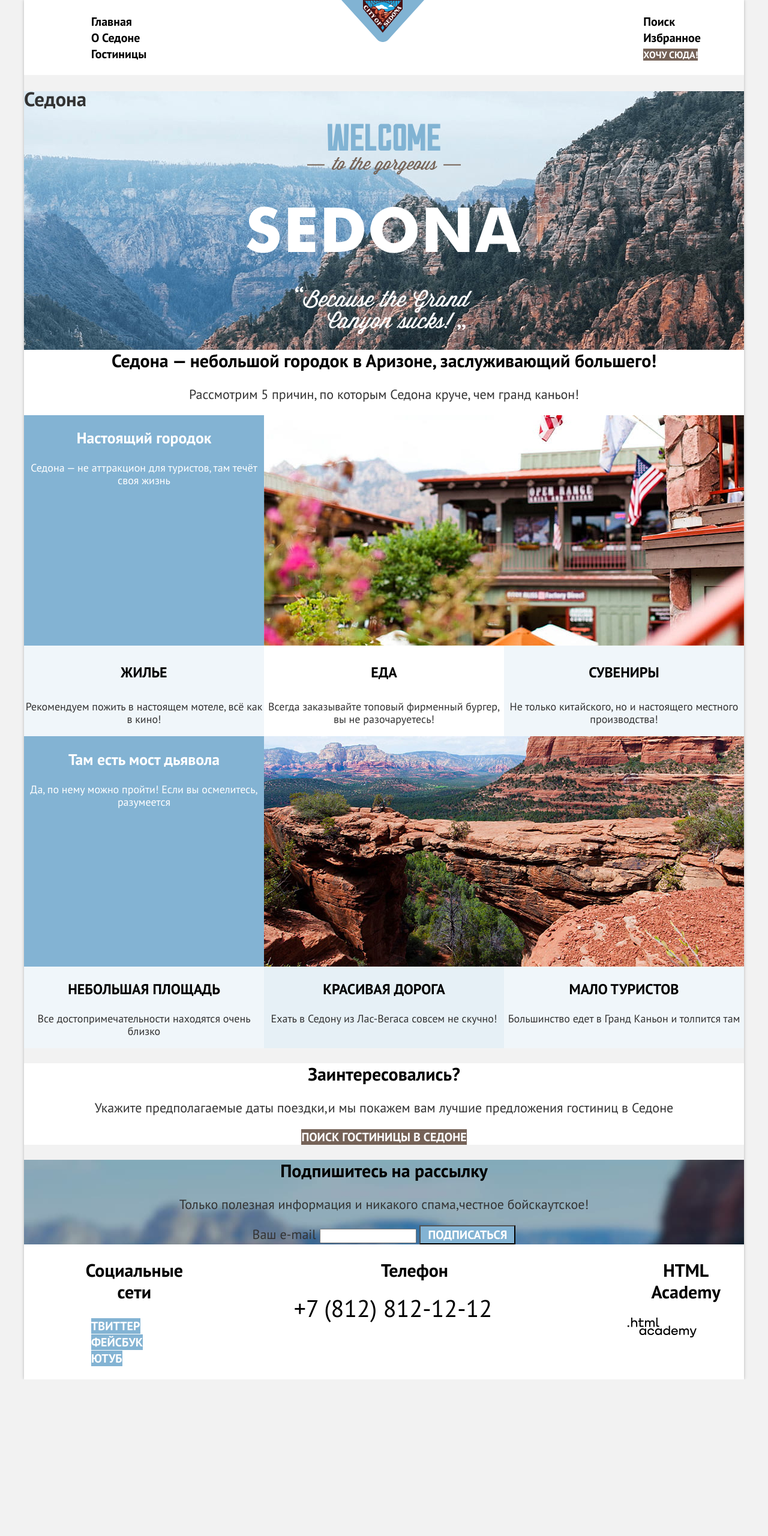
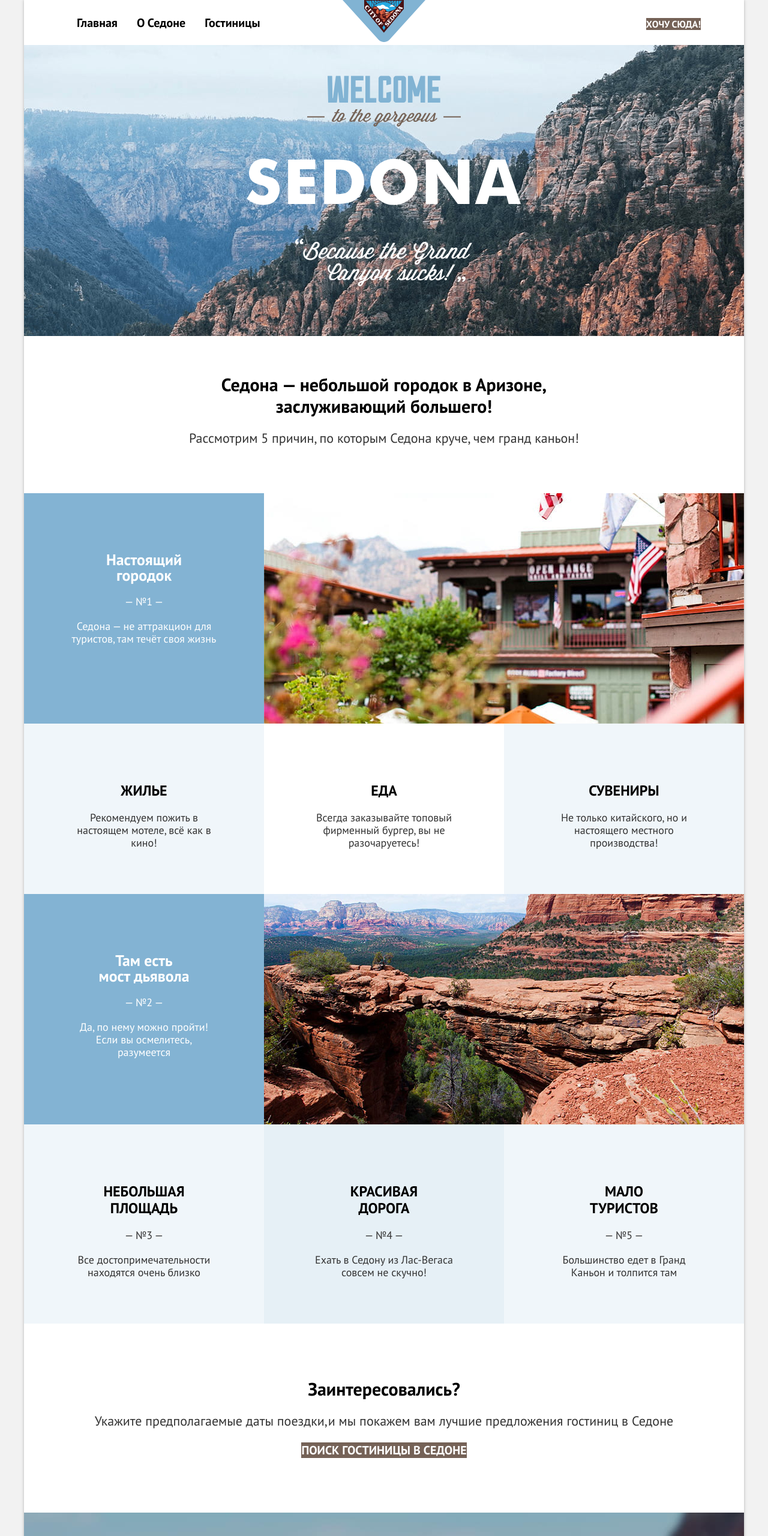
Before and after one commit to Stranger-Deer/1866595-sedona-32, a plain HTML site: page index.html in a window 1280 px wide. Shown: the top 2560 px of the page at 60% size. Before the commit the page ends 2299 px from the top, so only its background shows below. Drawn offline with Linux system fonts and the light colour scheme.

Commit message:
Микросетки на флексах

```diff
--- a/index.html
+++ b/index.html
@@ -28,12 +28,12 @@
 
          <ul class="user-navigation">
             <li class="user-nav">
-              <a class="navigation-link" href="#">
+              <a class="user-link" href="#">
                 <span class="visually-hidden">Поиск</span>
               </a>
             </li>
             <li class="user-nav">
-              <a class="navigation-link" href="#">
+              <a class="user-link" href="#">
                 <span class="visually-hidden">Избранное</span>
               </a>
             </li>
@@ -52,12 +52,13 @@
       </section>
 
       <section class="reasons">
-        <h2>Седона — небольшой городок в Аризоне, заслуживающий большего!</h2>
-        <p>Рассмотрим 5 причин, по которым Седона круче, чем гранд каньон!</p>
+        <h2 class="reasons-h2">Седона — небольшой городок в Аризоне,<br> заслуживающий большего!</h2>
+        <p class="reasons-p">Рассмотрим 5 причин, по которым Седона круче, чем гранд каньон!</p>
         <ul class="reasons-list">
             <li class="reasons-item-1">
                 <div class="reasons-text">
-                  <h3 class="reasons-title-1">Настоящий городок</h3>
+                  <h3 class="reasons-title-1">Настоящий <br> городок</h3>
+                  <p class="reasons-number">— №1 —</p>
                   <p class="reasons-description">Седона — не аттракцион для туристов, там течёт своя жизнь</p>
                 </div>
                 <img class="photo" src="img/photo-1.jpg" width="800" height="384" alt="">
@@ -77,21 +78,25 @@
            </li>
           <li class="reasons-item-2">
               <div class="reasons-text">
-                 <h3 class="reasons-title-2">Там есть мост дьявола</h3>
+                 <h3 class="reasons-title-2">Там есть<br> мост дьявола</h3>
+                 <p class="reasons-number">— №2 —</p>
                  <p class="reasons-description">Да, по нему можно пройти! Если вы осмелитесь, разумеется</p>
               </div>
               <img class="photo" src="img/photo-2.jpg" width="800" height="384" alt="">
           </li>
           <li class="reasons-item-3">
-            <h3 class="reasons-title">Небольшая площадь</h3>
+            <h3 class="reasons-title">Небольшая<br> площадь</h3>
+            <p class="reasons-number">— №3 —</p>
             <p class="reasons-description">Все достопримечательности находятся очень близко</p>
           </li>
           <li class="reasons-item-4">
-            <h3 class="reasons-title">Красивая дорога</h3>
+            <h3 class="reasons-title">Красивая<br> дорога</h3>
+            <p class="reasons-number">— №4 —</p>
             <p class="reasons-description">Ехать в Седону из Лас-Вегаса совсем не скучно!</p>
           </li>
           <li class="reasons-item-5">
-              <h3 class="reasons-title">Мало туристов</h3>
+              <h3 class="reasons-title">Мало<br> туристов</h3>
+              <p class="reasons-number">— №5 —</p>
               <p class="reasons-description">Большинство едет в Гранд Каньон и толпится там</p>
             </li>
         </ul>
@@ -105,7 +110,7 @@
 
       <section class="newsletter">
             <h2 class="newsletter-title">Подпишитесь на рассылку</h2>
-            <p>Только полезная информация и никакого спама,честное бойскаутское!</p>
+            <p>Только полезная информация и никакого спама,<br>честное бойскаутское!</p>
               <form class="newsletter-form" action="https://echo.htmlacademy.ru/" method="post">
                 <label for="newsletter-email">Ваш e-mail</label>
                 <input type="text" id="newsletter-email" name="email">
@@ -117,7 +122,7 @@
 
      <footer class="page-footer">
        <section class="footer-social">
-         <h2 class="page-footer-title">Социальные сети</h2>
+         <h2 class="visually-hidden">Социальные сети</h2>
          <ul class="footer-social-list">
            <li class="footer-social-item">
              <a class="button" href="#">
--- a/styles/styles.css
+++ b/styles/styles.css
@@ -30,6 +30,17 @@ body {
   margin: 0;
 }
 
+.visually-hidden {
+  position: absolute;
+  width: 1px;
+  height: 1px;
+  margin: -1px;
+  padding: 0;
+  border: 0;
+  clip: rect(0 0 0 0);
+  overflow: hidden;
+}
+
 input {
   font-family: inherit;
 }
@@ -38,6 +49,7 @@ input {
   width: 1200px;
   margin: 0 auto;
   box-shadow: 0 0 5px 0 #B7B7B7;
+  background-color: #FFFFFF;
 }
 .button {
   font-family: inherit;
@@ -96,6 +108,7 @@ font-size: 30px;
 line-height: 36px;
 color: #000000;
 text-align: center;
+margin: 0;
 }
 
 /* Pages */
@@ -104,27 +117,41 @@ text-align: center;
   color: #000000;
   background-color: #FFFFFF;
   width: inherit;
-  margin: 0 auto
+  margin: 0 auto;
 }
 
 .navigation {
-  display: flex;
-  justify-content: space-between;
-  margin: 0 auto
+  display: grid;
+   grid-template-columns: 1fr 138px 1fr;
+   align-items: center;
+   padding-left: 72px;
+   padding-right: 72px;
 }
 
 .navigation-list {
-  margin-left: 72px;
+  display: flex;
+  flex-wrap: wrap;
   list-style: none;
+  margin: 0;
+  padding: 0;
 }
 
 .user-navigation {
-  margin-right: 72px;
+  display: flex;
+  flex-wrap: wrap;
+  justify-content: flex-end;
   list-style: none;
+  margin: 0;
+}
+
+.navigation-item {
+  margin: 0;
 }
 
 
 .navigation-link {
+ display: block;
+ padding: 20px 16px;
  font-size: 20px;
  line-height: 26px;
  color: #000000;
@@ -134,8 +161,16 @@ text-align: center;
  text-decoration: none;
 }
 
+.user-link{
+display: block;
+margin-right: 20px;
+text-decoration: none;
+
+}
+
 .main-container {
   flex-grow: 1;
+  padding-top: 51px;
 }
 
 .main-index {
@@ -154,6 +189,7 @@ text-align: center;
 .slogan-sedona {
   display: block;
   margin: 0 auto;
+  margin-bottom: 82px;
 }
 
 .reasons {
@@ -161,7 +197,14 @@ text-align: center;
   background-color: #FFFFFF;
   margin: 0;
   padding: 0;
+}
 
+.reasons-h2 {
+  padding-top: 63px;
+}
+
+.reasons-p{
+  margin-bottom: 79px;
 }
 
 .reasons-list{
@@ -185,6 +228,7 @@ text-align: center;
   padding: 0;
   display: flex;
 }
+
 
 .reasons-text{
   width: 400px;
@@ -211,19 +255,53 @@ text-align: center;
   width: 400px;
 }
 
+.reasons-item-1, .reasons-item-2 {
+  color: #ffffff;
+  background-color: #83B3D3;
+}
+
+.reasons-item-1-1, .reasons-item-1-3, .reasons-item-3, .reasons-item-5 {
+  background-color: rgba(131, 179, 211, 0.12);
+
+}
+
+.reasons-item-4{
+  background-color: rgba(131, 179, 211, 0.2);
+
+}
+
+
+.reasons-title {
+  font-size: 24px;
+  line-height: 28px;
+  text-transform: uppercase;
+  color: #000000;
+  padding: 98px 75px 20px 75px;
+  margin: 0;
+}
+
+.reasons-title-1, .reasons-title-2 {
+  padding: 98px 75px 20px 75px;
+  margin: 0;
+}
+
+
+.reasons-number {
+  font-size: 18px;
+  line-height: 21px;
+  font-weight: 400;
+  padding: 0px 75px 20px 75px;
+  margin: 0;
+}
+
+
  .reasons-description {
    font-size: 18px;
    line-height: 21px;
    font-weight: 400;
+   padding: 0 75px  75px;
+   margin: 0;
  }
-
-.reasons-title {
-
-  font-size: 24px;
-  line-height: 28px;
-  text-transform: uppercase;
-  color: #000000;
-}
 
 .reasons-item-1, .reasons-item-2 {
   color: #ffffff;
@@ -241,18 +319,31 @@ text-align: center;
 
 }
 
+.hotel-search {
+  text-align: center;
+  background-color: #FFFFFF;
+  padding-top: 91px;
+  padding-bottom: 91px
+
+}
 
 .newsletter {
+  color: #ffffff;
   background-image: url("../img/background.jpg");
   background-size: 100% auto;
   background-repeat: no-repeat;
   text-align: center;
+  padding-top: 94px;
+  padding-bottom:  93px;
 }
 
-.hotel-search {
-  text-align: center;
-  background-color: #FFFFFF;
+.newsletter-title {
+color: #ffffff;
+text-transform: uppercase;
+}
 
+.newsletter-form {
+  padding-top: 44px;
 }
 
 .page-footer{
@@ -260,14 +351,20 @@ text-align: center;
   margin: 0 auto;
   justify-content: space-between;
   background-color: #FFFFFF;
-}
-
-.footer-social{
-  margin-left: 72px;
+  padding: 40px 72px 40px 72px;
 }
 
 .footer-social-list {
-    list-style: none;
+  display: flex;
+  flex-wrap: wrap;
+  margin: 0;
+  padding: 0;
+  list-style-type: none;
+}
+
+.footer-social-item {
+  width: 34px;
+  height: 34px;
 }
 
 .footer-contacts{
@@ -276,7 +373,6 @@ text-align: center;
 }
 
 .footer-contacts-item {
-  margin-right: 72px;
   font-size: 40px;
   line-height: 40px;
   color: #000000;
@@ -291,11 +387,14 @@ text-align: center;
   background-image: url("../img/catalog-background-1.jpg");
   background-size: 100% auto;
   background-repeat: no-repeat;
+  padding-top: 35px;
+  background-color: #FFFFFF;
 }
 
 .inner-header {
 color: #FFFFFF;
 margin-left: 72px;
+margin-bottom: 45px;
 }
 
 .inner-header-title {
@@ -303,19 +402,25 @@ font-style: normal;
 font-weight: 700;
 font-size: 60px;
 line-height: 78px;
+margin: 0;
 }
 
 .breadcrumbs {
   font-size: 16px;
   list-style: none;
+  margin: 5px 0 0 0;
 }
 
 .breadcrumbs-link {
   color: inherit;
+  display: flex;
+  margin: 0;
+  padding: 0;
 }
 
 .filters{
 color: #FFFFFF;
+padding: 0 72px 83px 72px;
 }
 
 .catalog-filter{
@@ -327,7 +432,6 @@ color: #FFFFFF;
 
 .catalog-filter-infrastruction {
   width: 150px;
-  margin-left: 72px;
 }
 
 .catalog-filter-housing {
@@ -341,7 +445,6 @@ color: #FFFFFF;
 .catalog-filter-buttons{
   display: flex;
   flex-direction: column;
-  margin-right: 72px;
   align-items: 20px;
 
 }
@@ -358,8 +461,13 @@ color: #FFFFFF;
 }
 
 .sorting {
+  display: flex;
+  justify-content: space-between;
   color: #000000;
   background-color: #FFFFFF;
+  margin-left: 72px ;
+  margin-right: 72px;
+
 }
 
 .results{
@@ -368,12 +476,31 @@ color: #FFFFFF;
   line-height: 39px;
 }
 
+.sorting-view{
+  display: flex;
+  justify-content: space-between;
+}
+
 .product-list{
+  display: grid;
+  gap: 58px;
   list-style: none;
+  margin-left: 72px ;
+  margin-right: 72px;
+  padding: 0;
 }
+
+.product-card{
+  display:grid;
+  grid-template-columns: 180px 1fr 160px;
+
+}
+
 .product-card-link {
   text-decoration: none;
 }
+
+
 
 .product-card-title {
   color: #000000;
@@ -399,13 +526,39 @@ color: #FFFFFF;
   background-color: #F2F2F2;
  }
 
+ .button-load{
+   display: block;
+   width: 625px;
+   height: 55px;
+   margin: 0 auto;
+
+}
+
+.pagination-container{
+  display: flex;
+  padding-top: 31px;
+  margin-left: 72px;
+  margin-right: 72px;
+}
 
  .pagination {
+   display: flex;
+   margin: 0;
+   padding: 0;
    background-color: #FFFFFF;
    list-style: none;
  }
 
+ .pagination-item {
+   margin-right: 8px;
+ }
+
  .pagination-link {
+   display: block;
+   box-sizing: border-box;
+   width: 55px;
+   height: 55px;
+   padding: 14px 20px;
    color: #FFFFFF;
    background-color: #83B3D3;
    text-decoration: none;
@@ -418,6 +571,9 @@ color: #FFFFFF;
    background-color: #F2F2F2;
  }
 
+.pagination-view {
+   margin-left: auto;
+}
 .number{
   font-size: 18px;
   line-height: 23px;
@@ -426,4 +582,10 @@ color: #FFFFFF;
 .newsletter-inner {
   text-align: center;
   background-color: #FFFFFF;
+  margin-bottom: 137px;
 }
+
+.newsletter-title-inner {
+  padding-top: 89px;
+  text-transform: uppercase;
+}
```
Also changed, not shown: catalog.html (+16 -10 lines).
